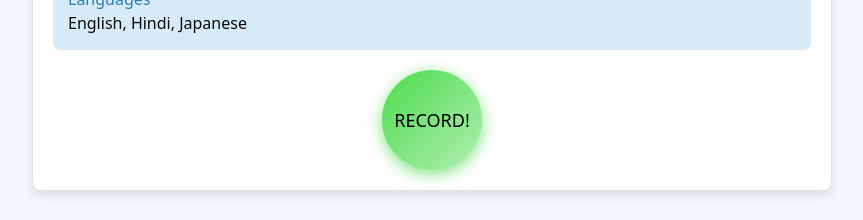
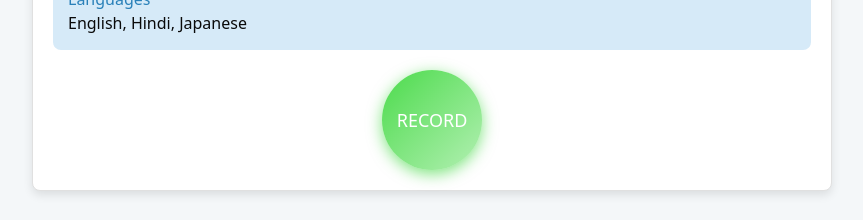
Before and after one commit to kcnakamu/EduCare, a Next.js app in the folder frontend/: page /doctor in a window 1280 px wide. Shown: the part 1225-1445 px from the top of the page, without its empty margins (208-1071 px from the left). Built offline with nearby package versions, Linux system fonts and the light colour scheme.

Commit message:
add live record and transcribe button

```diff
--- a/frontend/components/ui/patientSummary.tsx
+++ b/frontend/components/ui/patientSummary.tsx
@@ -45,28 +45,53 @@ const fetchPatientData = async () => {
 
 const PatientSummary = () => {
   const [patient, setPatient] = useState<any | null>(null);
+  const [isRecording, setIsRecording] = useState(false);
 
   useEffect(() => {
     fetchPatientData().then(setPatient);
   }, []);
 
+  const startRecording = async () => {
+    try {
+      const response = await fetch("http://localhost:5000/start", { method: "POST" });
+      if (response.ok) {
+        setIsRecording(true);
+        alert("Recording started...");
+      }
+    } catch (error) {
+      console.error("Failed to start recording:", error);
+      alert("Error starting the recording.");
+    }
+  };
+
+  const stopRecording = async () => {
+    try {
+      const response = await fetch("http://localhost:5000/stop", { method: "POST" });
+      if (response.ok) {
+        setIsRecording(false);
+        alert("Recording stopped and transcript saved successfully.");
+      }
+    } catch (error) {
+      console.error("Failed to stop recording:", error);
+      alert("Error stopping the recording.");
+    }
+  };
+
   if (!patient) return <p>Loading...</p>;
 
   return (
-    <div style={{
-      padding: "40px",
-      backgroundColor: "#f4f7f9", // Light background for the whole page
-      minHeight: "100vh"
-    }}>
-      <div style={{
-        padding: "20px",
-        maxWidth: "800px",
-        margin: "auto",
-        backgroundColor: "white", // Card background
-        border: "1px solid #e0e0e0",
-        borderRadius: "8px",
-        boxShadow: "0 4px 10px rgba(0,0,0,0.1)", // Soft shadow
-      }}>
+    <div style={{ padding: "40px", backgroundColor: "#f4f7f9", minHeight: "100vh" }}>
+      <div
+        style={{
+          padding: "20px",
+          maxWidth: "800px",
+          margin: "auto",
+          backgroundColor: "white",
+          border: "1px solid #e0e0e0",
+          borderRadius: "8px",
+          boxShadow: "0 4px 10px rgba(0,0,0,0.1)",
+        }}
+      >
         <h2 style={{ marginBottom: "10px", color: "#2c3e50" }}>Patient Health Summary</h2>
         <p style={{ color: "#7f8c8d" }}>Generated on Oct. 12, 2024</p>
 
@@ -79,33 +104,25 @@ const PatientSummary = () => {
         <VitalSignsSection vitalSigns={patient.vitalSigns} />
         <LanguageSection languages={patient.languages} />
 
-        <div style={{
-          display: 'flex',
-          justifyContent: 'center',
-          marginTop: '20px'
-        }}>
+        <div style={{ display: "flex", justifyContent: "center", marginTop: "20px" }}>
           <button
+            onClick={isRecording ? stopRecording : startRecording}
             style={{
-              width: '100px',
-              height: '100px',
-              borderRadius: '50%',
-              background: 'linear-gradient(135deg, rgba(0, 204, 0, 0.7), rgba(0, 204, 0, 0.3))', // Greenish gradient
-              border: 'none',
-              boxShadow: '0 4px 15px rgba(0, 204, 0, 0.5)',
-              color: 'white',
-              fontSize: '18px',
-              cursor: 'pointer',
-              transition: 'transform 0.2s ease-in-out',
+              width: "100px",
+              height: "100px",
+              borderRadius: "50%",
+              background: isRecording
+                ? "linear-gradient(135deg, rgba(255, 0, 0, 0.7), rgba(255, 0, 0, 0.3))"
+                : "linear-gradient(135deg, rgba(0, 204, 0, 0.7), rgba(0, 204, 0, 0.3))",
+              border: "none",
+              boxShadow: "0 4px 15px rgba(0, 204, 0, 0.5)",
+              color: "white",
+              fontSize: "18px",
+              cursor: "pointer",
+              transition: "transform 0.2s ease-in-out",
             }}
-            onMouseEnter={(e) => {
-              e.currentTarget.style.transform = 'scale(1.1)';
-            }}
-            onMouseLeave={(e) => {
-              e.currentTarget.style.transform = 'scale(1)';
-            }}
-            onClick={() => console.log("Circular button clicked!")}
           >
-            <span className="text-black">RECORD!</span>
+            {isRecording ? "STOP" : "RECORD"}
           </button>
         </div>
       </div>
```
Also changed, not shown: 1 other file (tests, documents, lock files or other folders).
